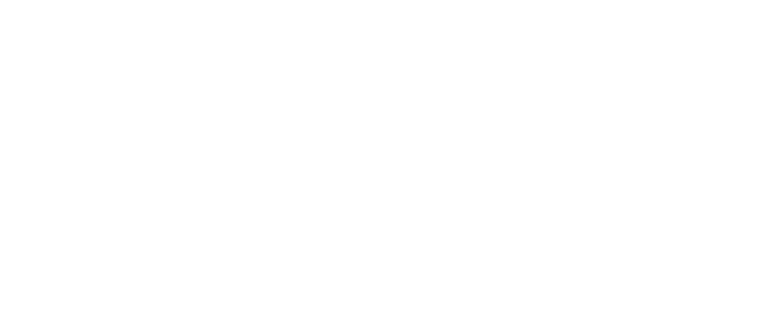
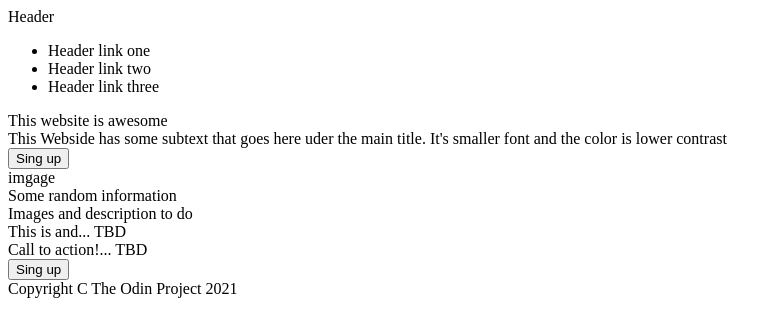
Before and after one commit to Kurczakus/Landing-Page-Odin, a plain HTML site: page index.html in a window 1280 px wide. Shown: the whole page, without its empty margins (0-780 px from the left). Drawn offline with Linux system fonts and the light colour scheme.

Commit message:
Adding index.htm basic structure

```diff
--- a/index.html
+++ b/index.html
@@ -7,6 +7,33 @@
     <link rel="Stylesheet" href="style.css">
 </head>
 <body>
-
+    <div class="header">
+        <div>Header</div>
+        <ul>
+            <li>Header link one</li>
+            <li>Header link two</li>
+            <li>Header link three</li>
+        </ul>
+    </div>
+    <div class="Lead-container">
+        <div class="Lead">
+            <div><a>This website is awesome</a></div>
+            <div>This Webside has some subtext that goes here uder the main title. It's smaller font and the color is lower contrast</div>
+            <button>Sing up</button>
+        <div> imgage </div>
+        <div class="Information-container">
+            <div>Some random information</div>
+            <div clas="Images-container">
+                Images and description to do
+            </div>
+        <div class="quote">This is and... TBD</div>
+        <div class="sign-up-container">
+            <div>Call to action!... TBD</div>
+            <button>Sing up</button>
+        </div>
+        <div class="footer">
+            <text>Copyright C The Odin Project 2021</text>
+        </div>
+    </div>
 </body>
 </html>
```
